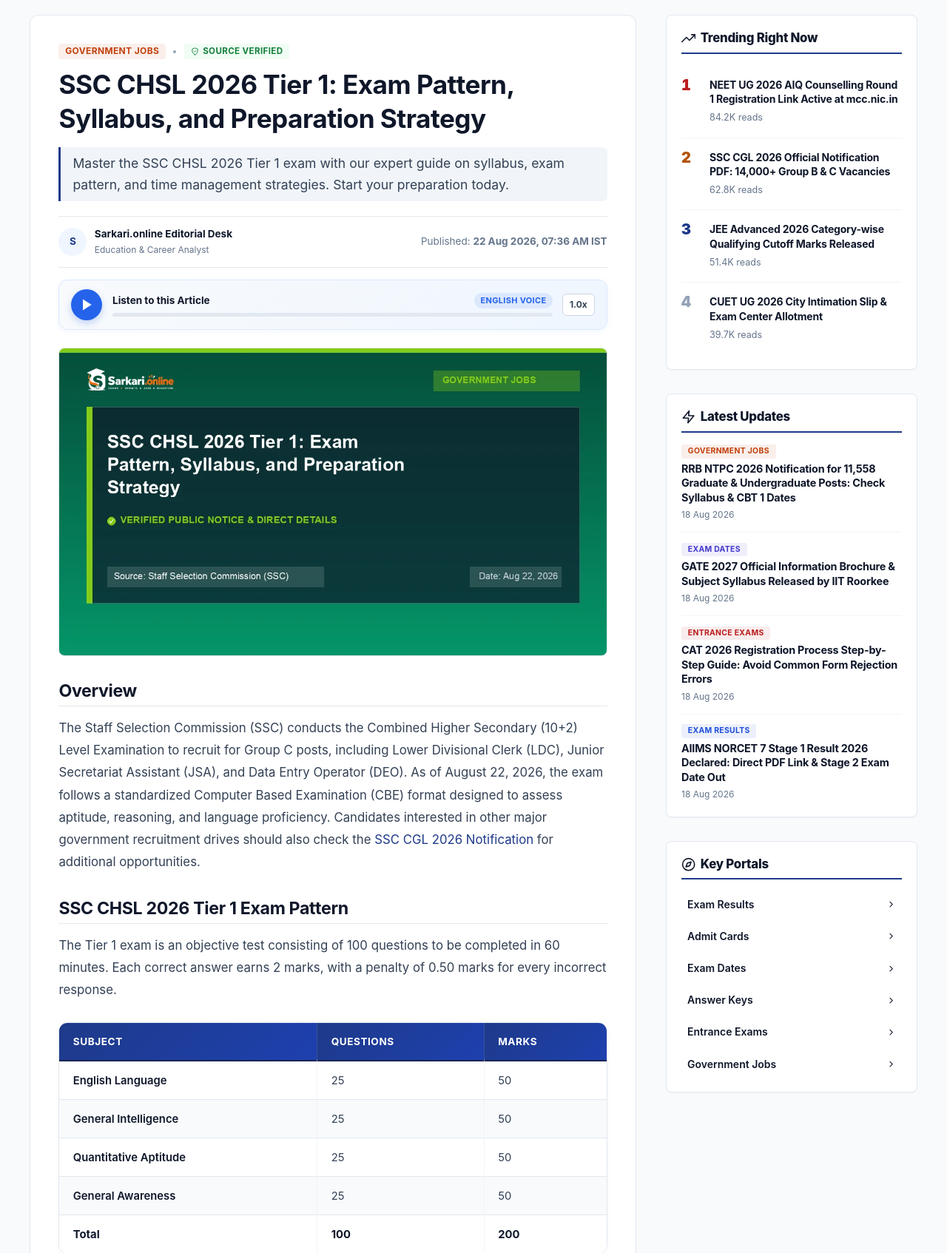
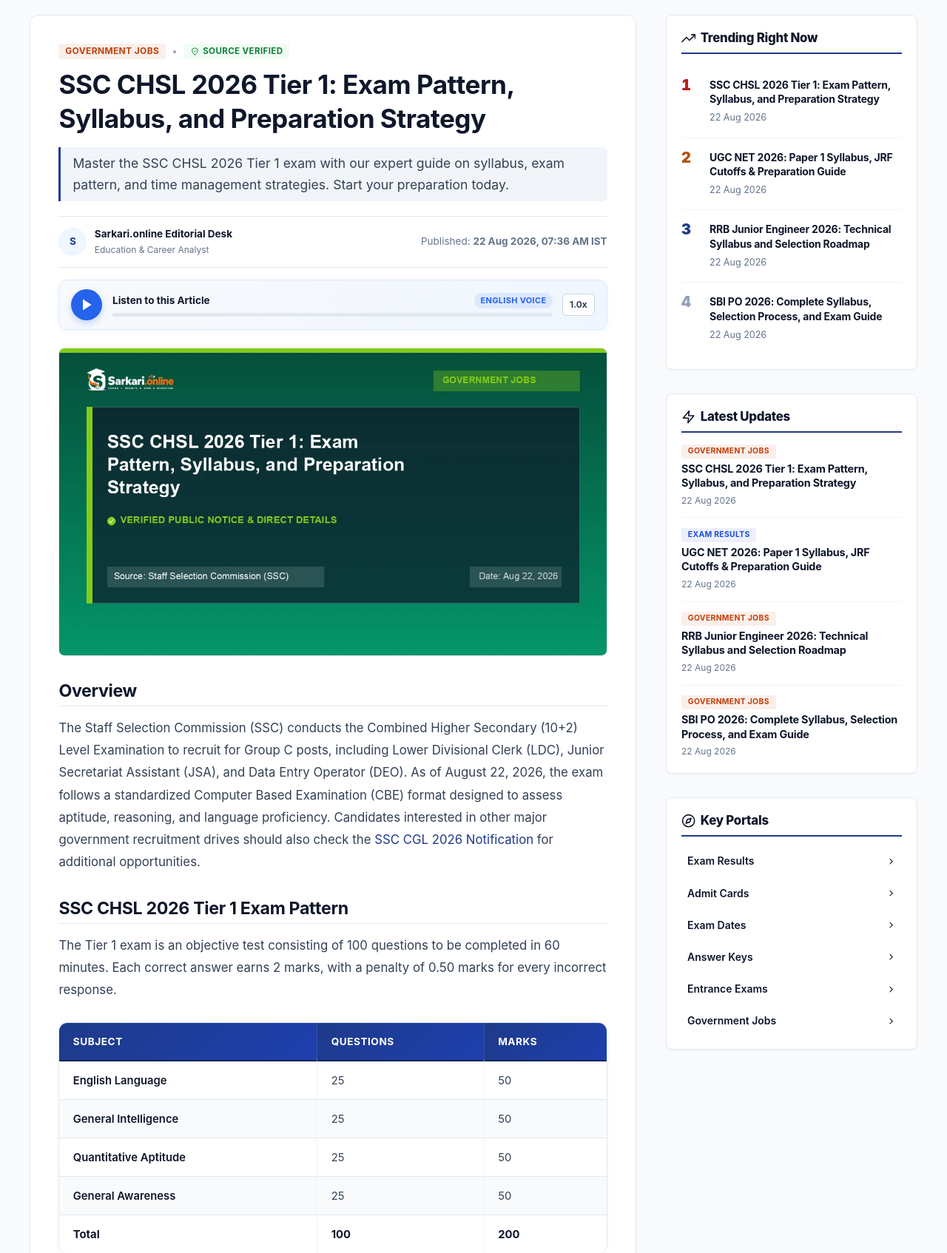
Before and after one commit to sarkari-online/sarkari-online, a PHP site: page /automation/article/ssc-chsl-2026-tier-1-exam-guide/ in a window 1280 px wide. Shown: the part 149-1843 px from the top of the page at 74% size. Run offline with PHP 8.4, Linux system fonts and the light colour scheme; data comes from the database, SQL or seed files in the repository.

Commit message:
Eliminate all MockData fallbacks: remove empty college-updates and ensure 100% real database articles across categories and sidebars with zero 404s

```diff
--- a/article.php
+++ b/article.php
@@ -4,13 +4,12 @@
  * Full SEO-optimized article rendering with preview mode, breadcrumbs, verification box, FAQs, and JSON-LD schemas.
  */
 require_once __DIR__ . '/config.php';
-require_once __DIR__ . '/app/Data/MockData.php';
 
 use App\Services\ArticleService;
 use App\Helpers\Auth;
 use App\Helpers\SEOHelper;
 
-$slug = $_GET['slug'] ?? 'neet-ug-2026-counselling-schedule-released-mcc-nic-in';
+$slug = $_GET['slug'] ?? '';
 $slug = trim($slug, '/');
 $isPreview = isset($_GET['preview']) && (bool)$_GET['preview'];
 
@@ -18,12 +17,7 @@ $isPreview = isset($_GET['preview']) && (bool)$_GET['preview'];
 $allowDraft = $isPreview && Auth::check();
 
 // Fetch from Database
-$article = ArticleService::getBySlug($slug, $allowDraft);
-
-// Fallback to MockData if not in DB yet (for mock demonstration)
-if (!$article) {
-    $article = MockData::getArticleBySlug($slug);
-}
+$article = $slug !== '' ? ArticleService::getBySlug($slug, $allowDraft) : null;
 
 if (!$article) {
     http_response_code(404);
--- a/components/footer.php
+++ b/components/footer.php
@@ -34,7 +34,7 @@
                         <li><a href="<?= url('category/entrance-exams/') ?>" class="footer-link">UPSC Civil Services</a></li>
                         <li><a href="<?= url('category/school-boards/') ?>" class="footer-link">CBSE &amp; State Boards</a></li>
                         <li><a href="<?= url('category/exam-results/') ?>" class="footer-link">Teacher Eligibility (CTET)</a></li>
-                        <li><a href="<?= url('category/college-updates/') ?>" class="footer-link">Central University Admissions</a></li>
+                        <li><a href="<?= url('category/entrance-exams/') ?>" class="footer-link">Central University Admissions</a></li>
                         <li><a href="<?= url('category/answer-keys/') ?>" class="footer-link">Official Answer Keys</a></li>
                     </ul>
                 </div>
--- a/components/navigation.php
+++ b/components/navigation.php
@@ -15,10 +15,9 @@ $primaryNavLinks = [
 ];
 
 $moreNavLinks = [
-    ['label' => 'Entrance Exams', 'url' => 'category/entrance-exams/', 'icon' => 'compass', 'desc' => 'JEE, NEET, CUET & State CETs'],
-    ['label' => 'College Updates', 'url' => 'category/college-updates/', 'icon' => 'building', 'desc' => 'Admissions, Cutoffs & Rankings'],
-    ['label' => 'Career Guides', 'url' => 'category/career-guides/', 'icon' => 'trending-up', 'desc' => 'Syllabus & Career Roadmaps'],
-    ['label' => 'Student Tech & AI', 'url' => 'category/student-technology/', 'icon' => 'cpu', 'desc' => 'AI Study Tools & Productivity']
+    ['label' => 'Career Guides', 'url' => 'category/career-guides/', 'icon' => 'trending-up', 'desc' => 'Syllabus, Exam Patterns & Roadmaps'],
+    ['label' => 'Entrance Exams', 'url' => 'category/entrance-exams/', 'icon' => 'compass', 'desc' => 'NEET, JEE, CTET & State CETs'],
+    ['label' => 'Student Tech & AI', 'url' => 'category/student-technology/', 'icon' => 'cpu', 'desc' => 'NSDC, Free Cloud & AI Certifications']
 ];
 
 $isMoreActive = false;
--- a/components/sidebar.php
+++ b/components/sidebar.php
@@ -3,8 +3,10 @@
  * Sidebar Component
  * Displays Trending Stories, Category Quick Links, and Latest Alerts.
  */
-$sidebarTrending = MockData::getTrendingNow();
-$sidebarLatest = MockData::getLatestArticles(4);
+use App\Services\ArticleService;
+
+$sidebarTrending = ArticleService::getLatestPublished(4);
+$sidebarLatest = ArticleService::getLatestPublished(4);
 ?>
 <aside class="article-sidebar" aria-label="Secondary Sidebar">
 
@@ -15,9 +17,12 @@ $sidebarLatest = MockData::getLatestArticles(4);
             <span>Trending Right Now</span>
         </h3>
         <div class="trending-numbered-list" style="border: none; box-shadow: none;">
-            <?php foreach (array_slice($sidebarTrending, 0, 4) as $item): ?>
+            <?php
+            $rank = 1;
+            foreach ($sidebarTrending as $item):
+            ?>
                 <div class="trending-item-row" style="padding-left: 0; padding-right: 0;">
-                    <div class="trending-rank-num" style="font-size: 1.25rem; min-width: 22px;"><?= e((string)$item['rank']) ?></div>
+                    <div class="trending-rank-num" style="font-size: 1.25rem; min-width: 22px;"><?= $rank++ ?></div>
                     <div class="trending-item-content">
                         <h4 class="trending-item-title" style="font-size: 0.875rem;">
                             <a href="<?= url('article/' . $item['slug'] . '/') ?>">
@@ -25,7 +30,7 @@ $sidebarLatest = MockData::getLatestArticles(4);
                             </a>
                         </h4>
                         <div class="trending-item-meta">
-                            <span><?= e($item['views']) ?></span>
+                            <span><?= format_date($item['published_at'] ?? 'now') ?></span>
                         </div>
                     </div>
                 </div>
--- a/config.php
+++ b/config.php
@@ -204,12 +204,11 @@ const NAV_LINKS = [
     ['label' => 'Results', 'url' => 'category/exam-results/'],
     ['label' => 'Admit Cards', 'url' => 'category/admit-cards/'],
     ['label' => 'Exam Dates', 'url' => 'category/exam-dates/'],
+    ['label' => 'Govt Jobs', 'url' => 'category/government-jobs/'],
+    ['label' => 'Scholarships', 'url' => 'category/scholarships/'],
     ['label' => 'Entrance', 'url' => 'category/entrance-exams/'],
-    ['label' => 'Govt Jobs', 'url' => 'category/government-jobs/'],
-    ['label' => 'Colleges', 'url' => 'category/college-updates/'],
-    ['label' => 'Scholarships', 'url' => 'category/scholarships/'],
-    ['label' => 'Career', 'url' => 'category/career-guides/'],
-    ['label' => 'Tech', 'url' => 'category/student-technology/']
+    ['label' => 'Career Guides', 'url' => 'category/career-guides/'],
+    ['label' => 'Tech & AI', 'url' => 'category/student-technology/']
 ];
 
 // ==========================================
```
Also changed, not shown: category.php (+0 -7 lines).
